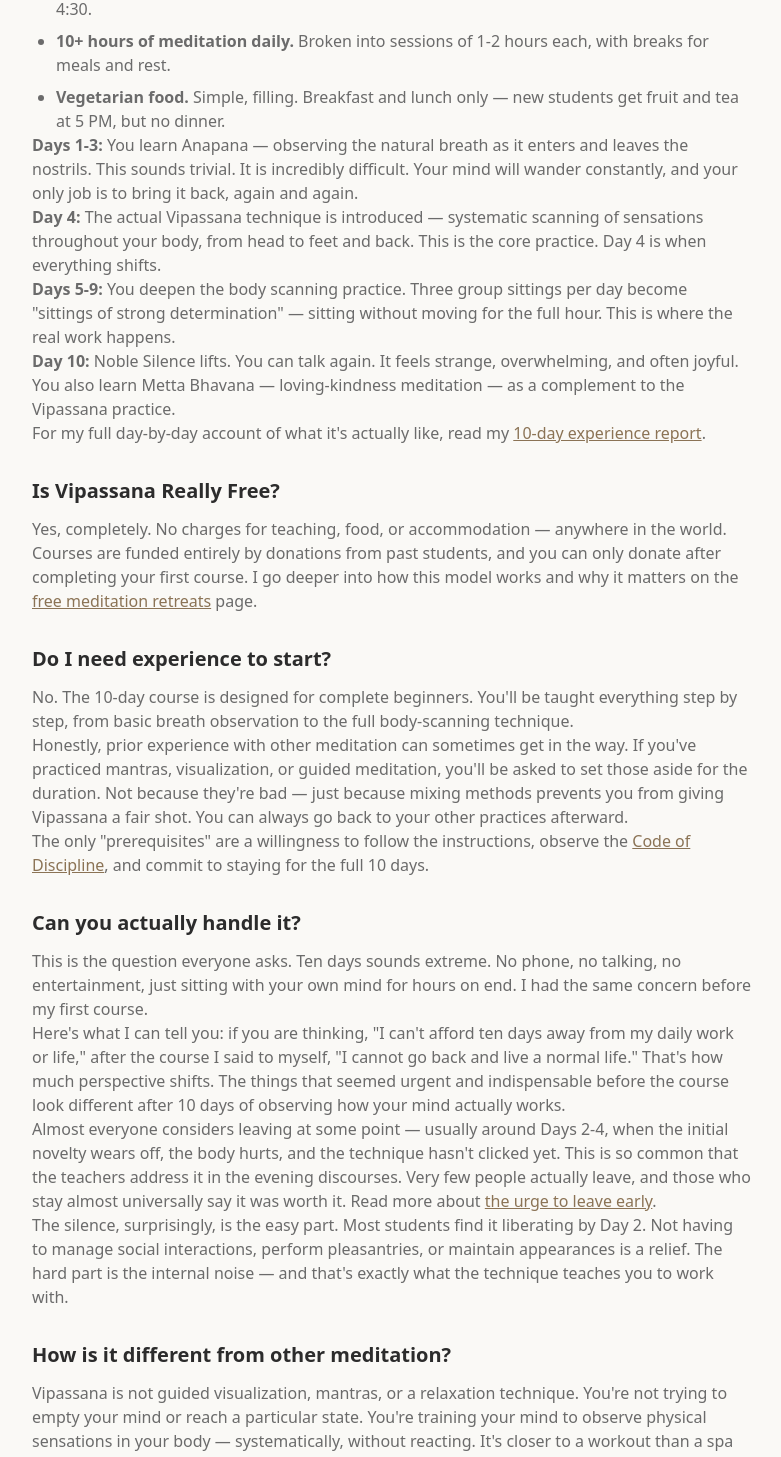
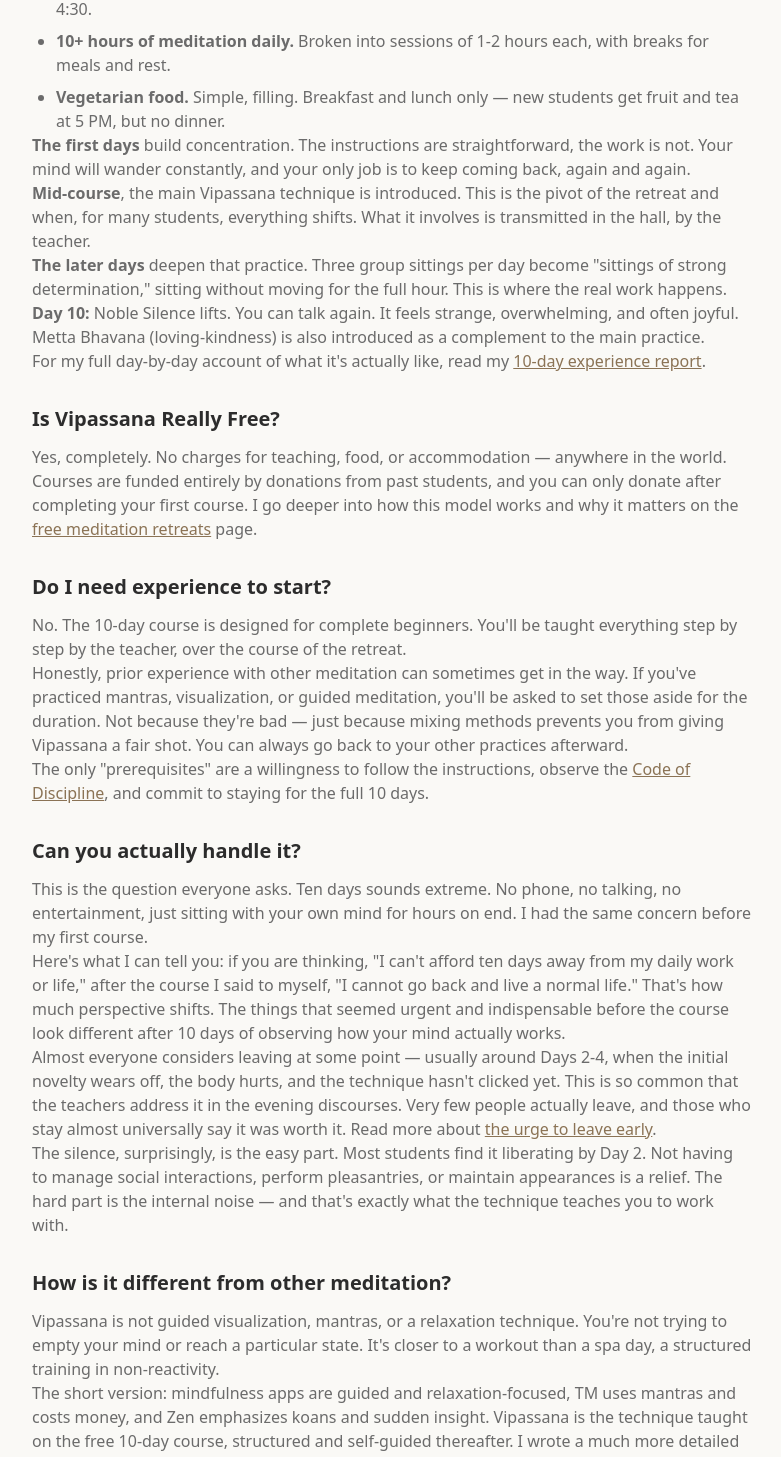
Before and after one commit to m13v/vipassana-cool, a Next.js app: page /guide/vipassana-for-beginners in a window 1280 px wide. Shown: the part 1240-2697 px from the top of the page, without its empty margins (248-1029 px from the left). Built offline with nearby package versions, Linux system fonts and the light colour scheme.

Commit message:
Remove explicit technique descriptions from beginner guide

```diff
--- a/src/app/guide/vipassana-for-beginners/page.tsx
+++ b/src/app/guide/vipassana-for-beginners/page.tsx
@@ -82,16 +82,16 @@
             <li><strong>Vegetarian food.</strong> Simple, filling. Breakfast and lunch only — new students get fruit and tea at 5 PM, but no dinner.</li>
           </ul>
           <p>
-            <strong>Days 1-3:</strong> You learn Anapana — observing the natural breath as it enters and leaves the nostrils. This sounds trivial. It is incredibly difficult. Your mind will wander constantly, and your only job is to bring it back, again and again.
+            <strong>The first days</strong> build concentration. The instructions are straightforward, the work is not. Your mind will wander constantly, and your only job is to keep coming back, again and again.
           </p>
           <p>
-            <strong>Day 4:</strong> The actual Vipassana technique is introduced — systematic scanning of sensations throughout your body, from head to feet and back. This is the core practice. Day 4 is when everything shifts.
+            <strong>Mid-course</strong>, the main Vipassana technique is introduced. This is the pivot of the retreat and when, for many students, everything shifts. What it involves is transmitted in the hall, by the teacher.
           </p>
           <p>
-            <strong>Days 5-9:</strong> You deepen the body scanning practice. Three group sittings per day become &quot;sittings of strong determination&quot; — sitting without moving for the full hour. This is where the real work happens.
+            <strong>The later days</strong> deepen that practice. Three group sittings per day become &quot;sittings of strong determination,&quot; sitting without moving for the full hour. This is where the real work happens.
           </p>
           <p>
-            <strong>Day 10:</strong> Noble Silence lifts. You can talk again. It feels strange, overwhelming, and often joyful. You also learn Metta Bhavana — loving-kindness meditation — as a complement to the Vipassana practice.
+            <strong>Day 10:</strong> Noble Silence lifts. You can talk again. It feels strange, overwhelming, and often joyful. Metta Bhavana (loving-kindness) is also introduced as a complement to the main practice.
           </p>
           <p>
             For my full day-by-day account of what it&apos;s actually like, read my <Link href="/experience" className="text-accent underline hover:text-foreground">10-day experience report</Link>.
@@ -108,7 +108,7 @@
         <section>
           <h2 className="mb-3 text-xl font-bold text-foreground">Do I need experience to start?</h2>
           <p>
-            No. The 10-day course is designed for complete beginners. You&apos;ll be taught everything step by step, from basic breath observation to the full body-scanning technique.
+            No. The 10-day course is designed for complete beginners. You&apos;ll be taught everything step by step by the teacher, over the course of the retreat.
           </p>
           <p>
             Honestly, prior experience with other meditation can sometimes get in the way. If you&apos;ve practiced mantras, visualization, or guided meditation, you&apos;ll be asked to set those aside for the duration. Not because they&apos;re bad — just because mixing methods prevents you from giving Vipassana a fair shot. You can always go back to your other practices afterward.
@@ -137,10 +137,10 @@
         <section>
           <h2 className="mb-3 text-xl font-bold text-foreground">How is it different from other meditation?</h2>
           <p>
-            Vipassana is not guided visualization, mantras, or a relaxation technique. You&apos;re not trying to empty your mind or reach a particular state. You&apos;re training your mind to observe physical sensations in your body — systematically, without reacting. It&apos;s closer to a workout than a spa day.
+            Vipassana is not guided visualization, mantras, or a relaxation technique. You&apos;re not trying to empty your mind or reach a particular state. It&apos;s closer to a workout than a spa day, a structured training in non-reactivity.
           </p>
           <p>
-            The short version: mindfulness apps are guided and relaxation-focused, TM uses mantras and costs money, and Zen emphasizes koans and sudden insight. Vipassana is structured body scanning, self-guided, and free. I wrote a much more detailed breakdown on the <Link href="/guide/vipassana-vs-other-meditation" className="text-accent underline hover:text-foreground">Vipassana vs other meditation</Link> page if you want the full picture.
+            The short version: mindfulness apps are guided and relaxation-focused, TM uses mantras and costs money, and Zen emphasizes koans and sudden insight. Vipassana is the technique taught on the free 10-day course, structured and self-guided thereafter. I wrote a much more detailed breakdown on the <Link href="/guide/vipassana-vs-other-meditation" className="text-accent underline hover:text-foreground">Vipassana vs other meditation</Link> page if you want the full picture.
           </p>
         </section>
 
```
